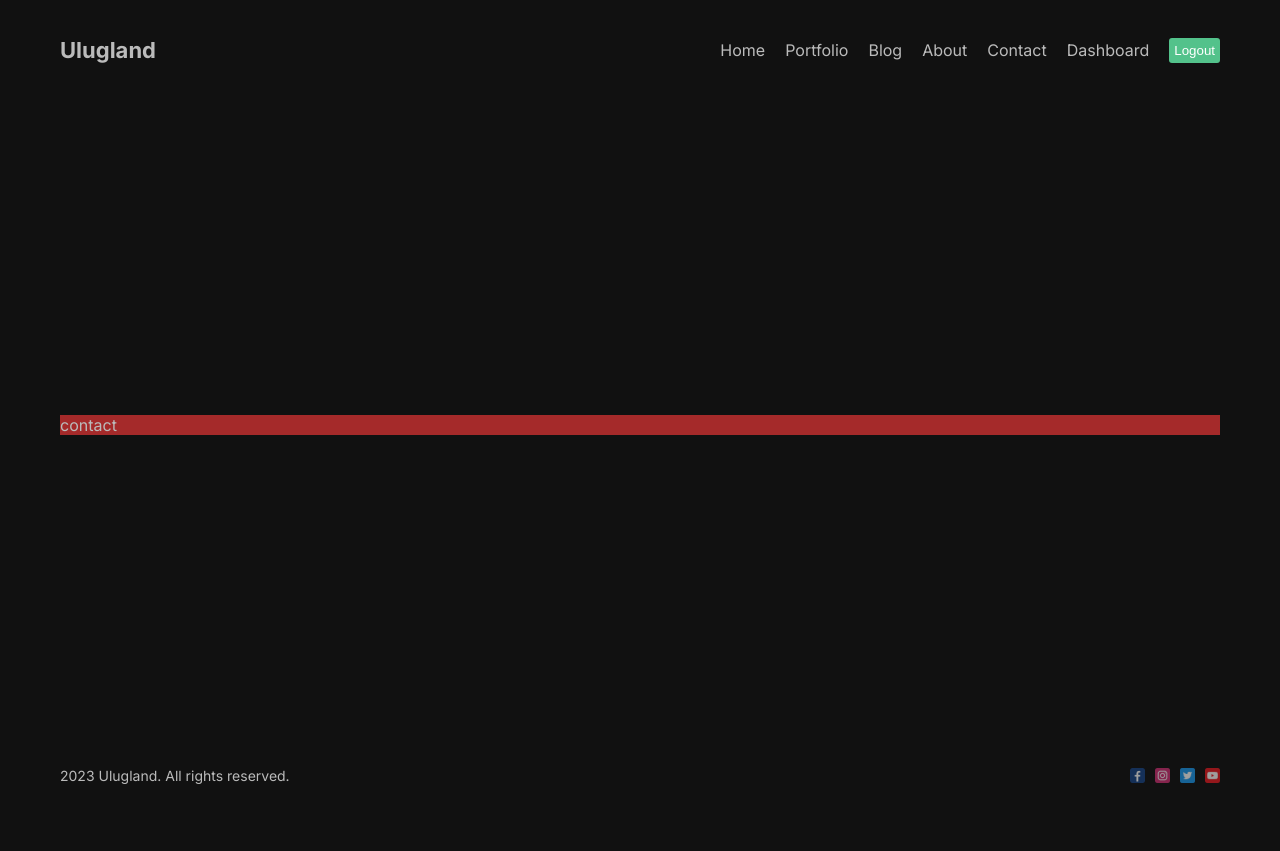
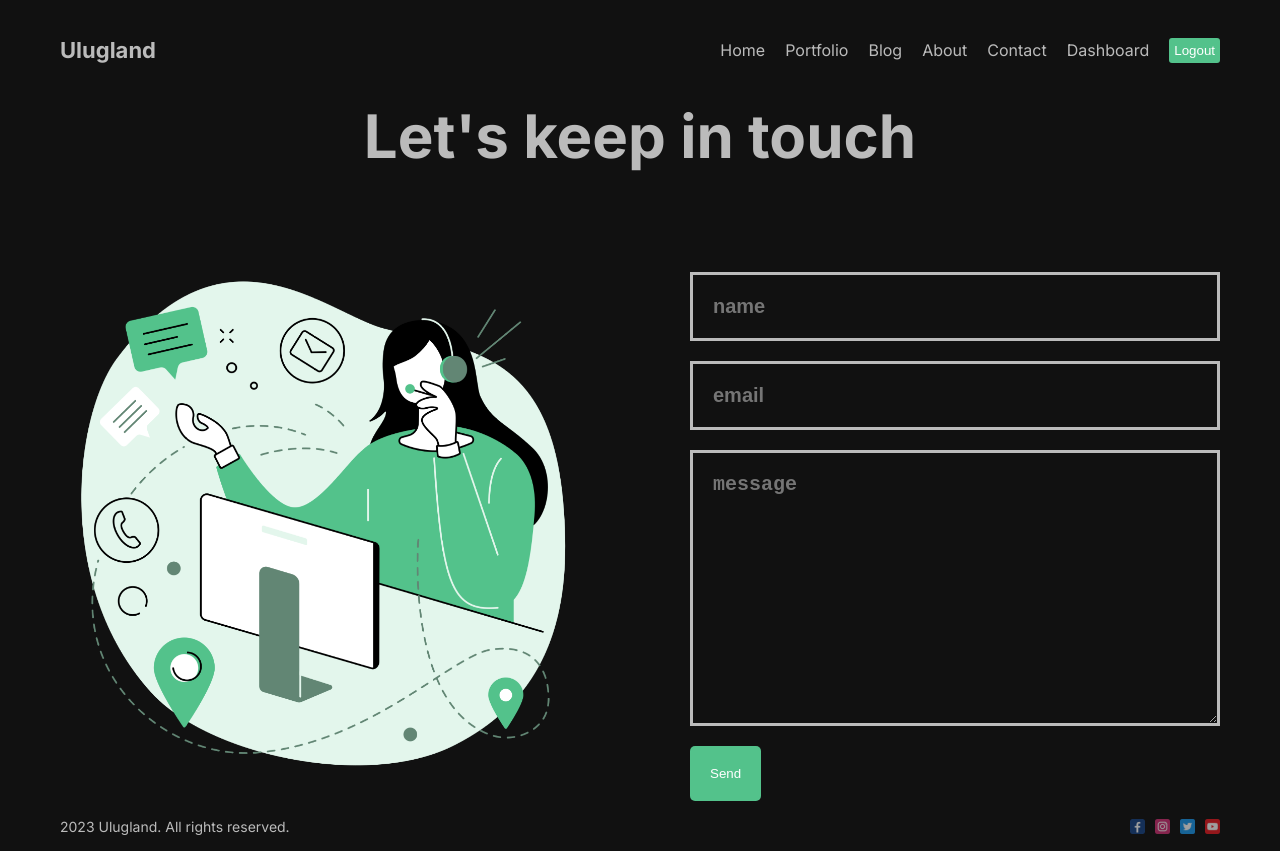
Before and after one commit to udushanov/personal-blog-nextjs, a Next.js app: page /contact in a window 1280 px wide. Before the commit the page ends 800 px from the top, so only its background shows below. Built offline with nearby package versions, Linux system fonts and the light colour scheme.

Commit message:
feat: add contact page

```diff
--- a/src/app/contact/page.jsx
+++ b/src/app/contact/page.jsx
@@ -1,5 +1,32 @@
-import styles from './page.module.css';
+import Image from "next/image";
+import styles from "./page.module.css";
+import Button from "@/components/button/Button";
 
 export default function Contact() {
-  return <div className={styles.container}>contact</div>;
+  return (
+    <div>
+      <h1 className={styles.title}>Let's keep in touch</h1>
+      <div className={styles.content}>
+        <div className={styles.imgContainer}>
+          <Image
+            src="/contact.png"
+            alt="background"
+            fill={true}
+            className={styles.image}
+          />
+        </div>
+        <form className={styles.form}>
+          <input type="text" placeholder="name" className={styles.input} />
+          <input type="text" placeholder="email" className={styles.input} />
+          <textarea
+            className={styles.textArea}
+            placeholder="message"
+            cols="30"
+            rows="10"
+          ></textarea>
+          <Button url="#" text="Send" />
+        </form>
+      </div>
+    </div>
+  );
 }
--- a/src/app/contact/page.module.css
+++ b/src/app/contact/page.module.css
@@ -1,3 +1,50 @@
-.container {
-  background-color: brown;
+.title {
+  font-size: 60px;
+  margin-bottom: 100px;
+  text-align: center;
 }
+
+.content {
+  display: flex;
+  align-items: center;
+  gap: 100px;
+}
+
+.imgContainer {
+  flex: 1;
+  height: 500px;
+  position: relative;
+}
+
+.image {
+  object-fit: contain;
+  animation: move 3s infinite ease alternate;
+}
+
+@keyframes move {
+  from {
+    transform: translateY(-15px);
+  }
+  to {
+    transform: translateY(0px) scale(1.03);
+  }
+}
+
+.form {
+  flex: 1;
+  display: flex;
+  flex-direction: column;
+  gap: 20px;
+}
+
+.input,
+.textArea {
+  padding: 20px;
+  background-color: transparent;
+  border: none;
+  outline: none;
+  color: #bbb;
+  border: 3px solid #bbb;
+  font-size: 20px;
+  font-weight: bold;
+}
```
Also changed, not shown: src/app/portfolio/page.jsx (+17 -1 lines).
